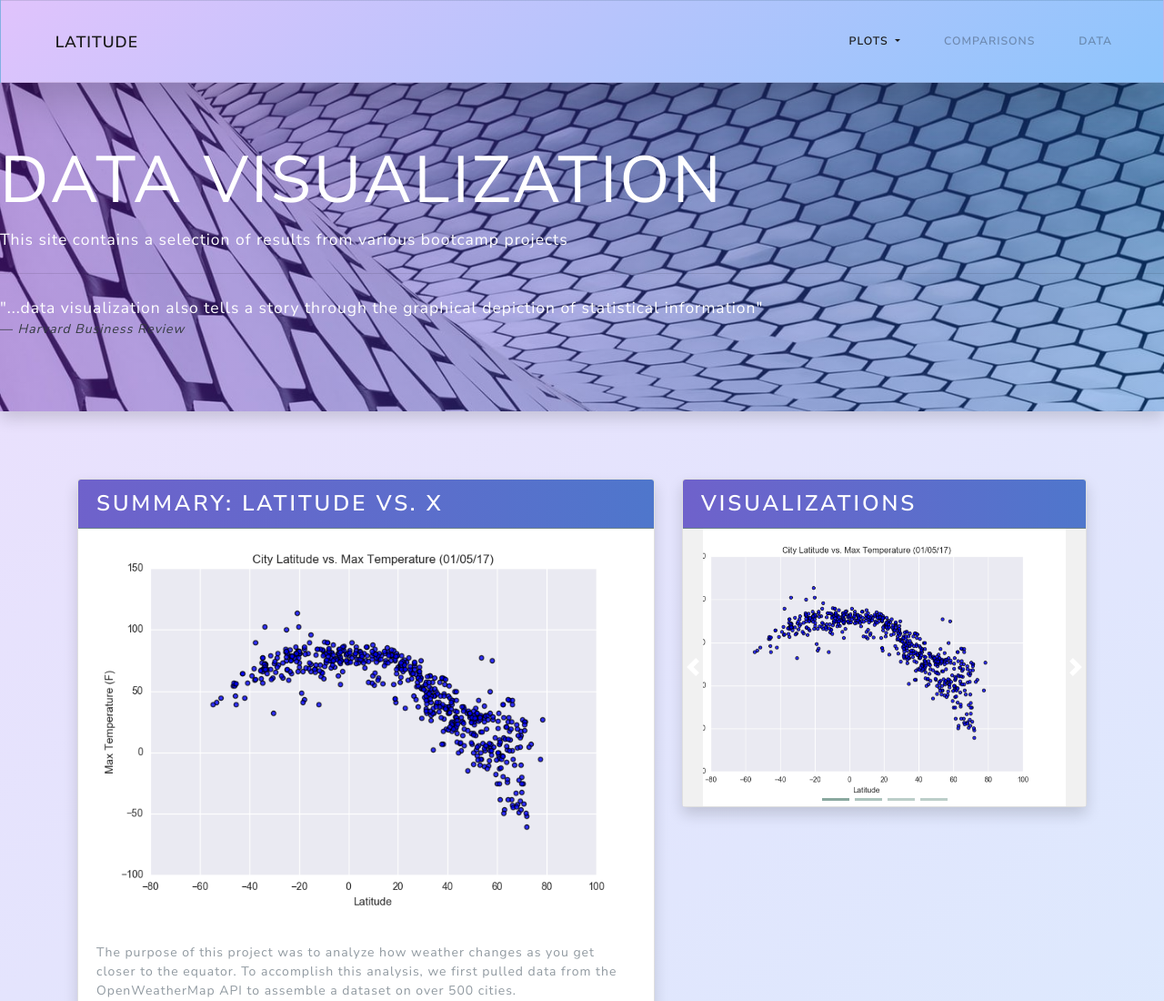
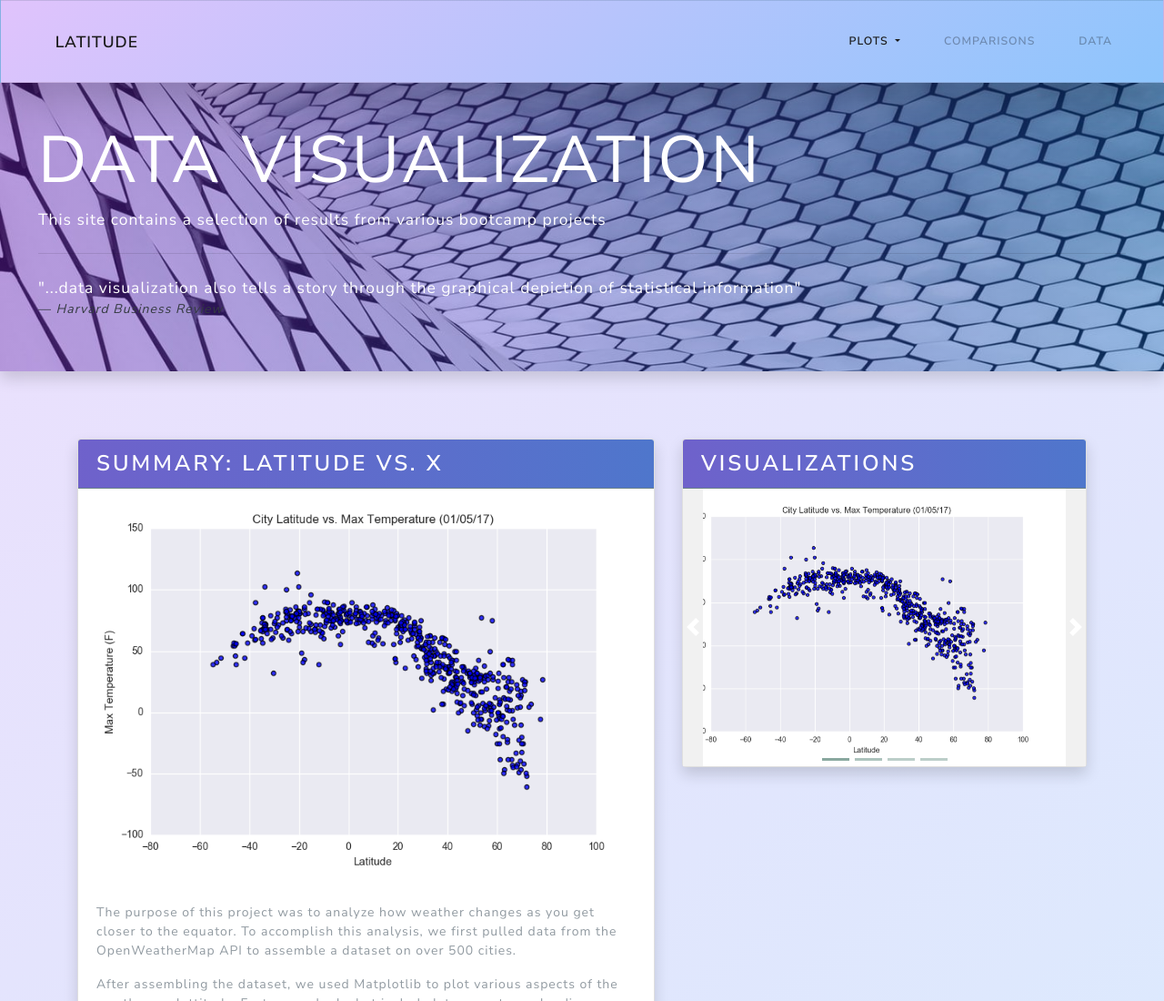
Before and after one commit to PatrickHennessey/web-challenge, a plain HTML site: page index.html in a window 1280 px wide. Shown: the top 1100 px of the page at 91% size. Drawn offline with nearby package versions, Linux system fonts and the light colour scheme.

Commit message:
Added the padding line to .jumbotron.

```diff
--- a/assets/css/style.css
+++ b/assets/css/style.css
@@ -34,6 +34,7 @@ section {
     background-size: cover;
     background-repeat: no-repeat;
     border-radius: 0;
+    padding: 3em; /* added this after submitting the homework link. */
 }
 
 .card-header {
```
